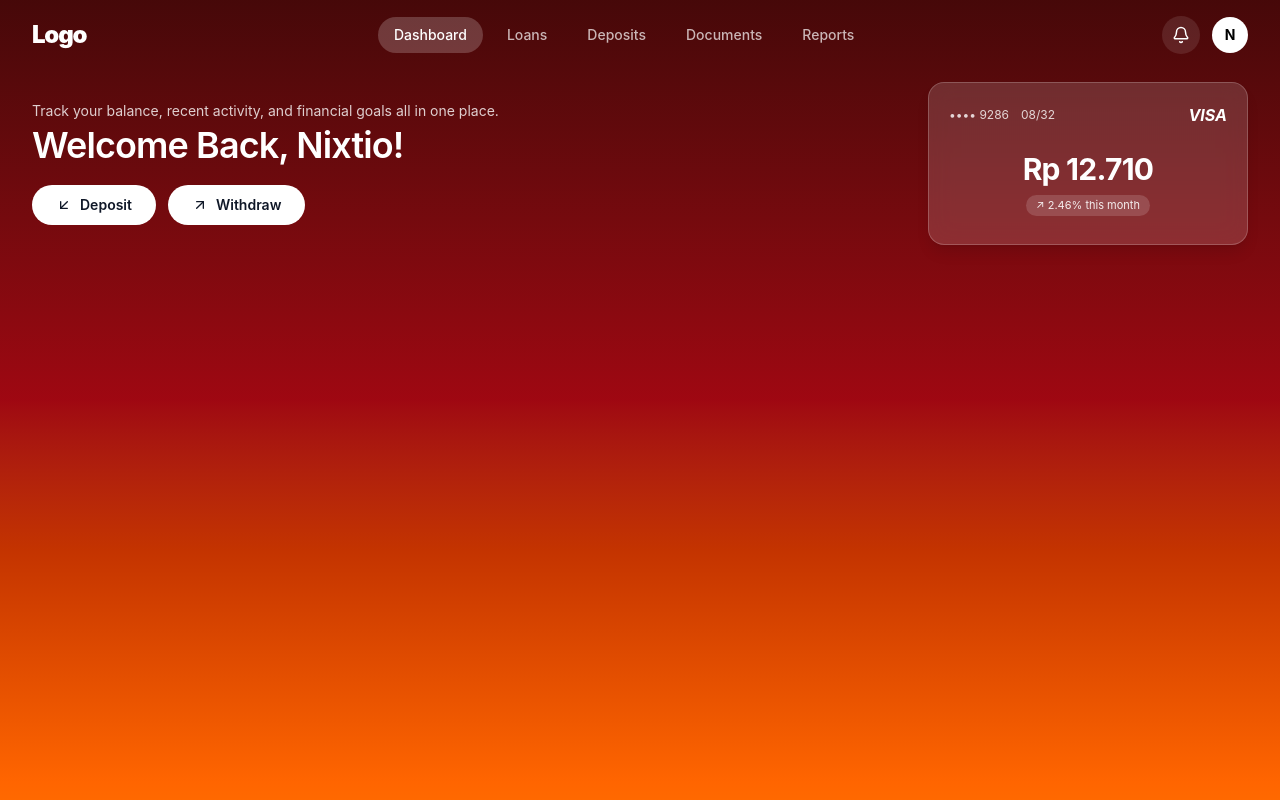
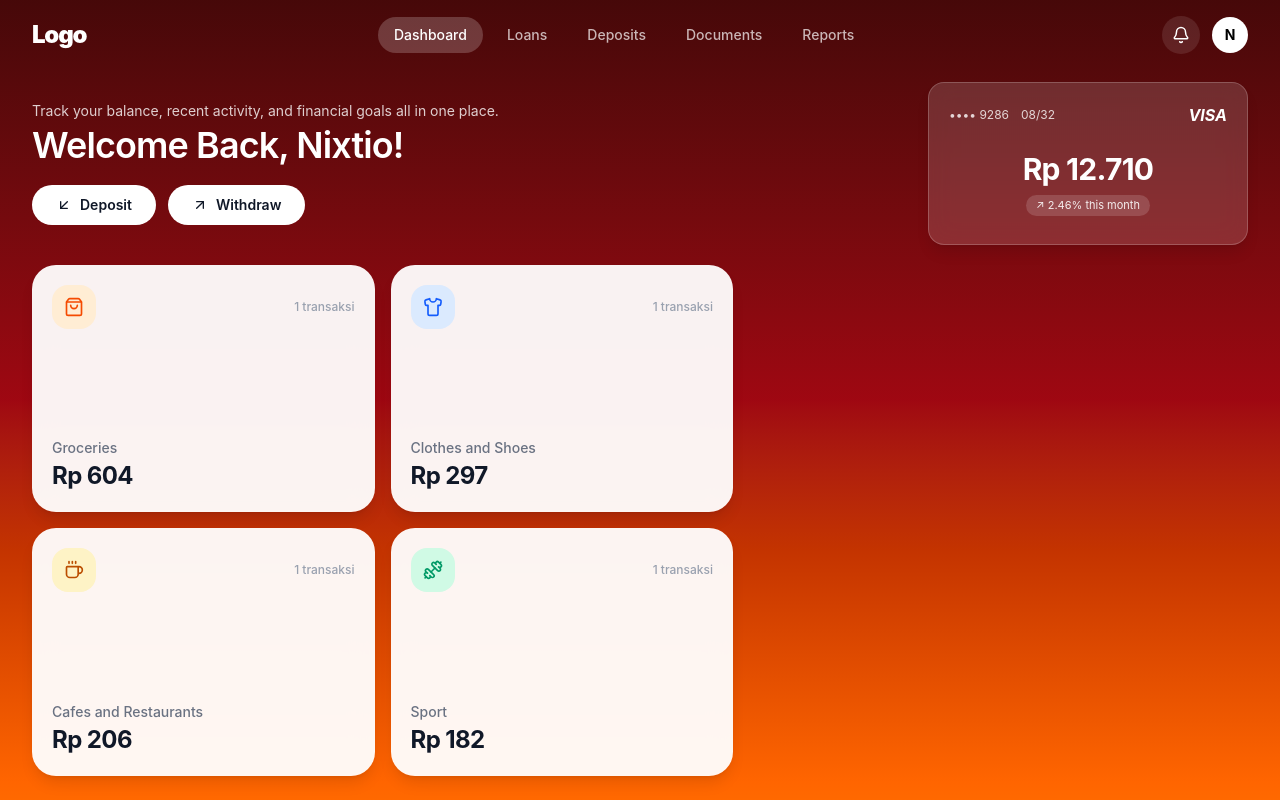
Before and after one commit to bayucr/expense-tracker, a React (Vite) app: page / in a window 1280 px wide. Built offline with nearby package versions, Linux system fonts and the light colour scheme.

Commit message:
feat: add categories balance in hero section

```diff
--- a/src/App.jsx
+++ b/src/App.jsx
@@ -1,10 +1,12 @@
 import { useState } from "react";
 import Navbar from "./components/Navbar";
 import Hero from "./components/Hero";
+import Category from "./components/Category";
 import { initialTransactions } from "./data/dummyTransactions";
 
 function App() {
   const [activePage, setActivePage] = useState("Dashboard");
+  const [transactions, setTransactions] = useState(initialTransactions);
 
   const totalBalance = initialTransactions.reduce((total, item) => {
     return item.type === "income" ? total + item.amount : total - item.amount;
@@ -14,7 +16,17 @@ function App() {
     <div className="h-screen overflow-hidden flex flex-col bg-gradient-to-b from-red-950 via-red-800 to-orange-500">
       <Navbar activePage={activePage} setActivePage={setActivePage} />
       <main className="flex-1 flex flex-col px-8 pb-6 overflow-hidden text-white">
-        {activePage === "Dashboard" && <Hero totalBalance={totalBalance} />}
+        {activePage === "Dashboard" && (
+          <>
+            <Hero totalBalance={totalBalance} />
+            <div className="flex-1 grid grid-cols-12 gap-5 mt-2 min-h-0">
+              <div className="col-span-7">
+                <Category transactions={transactions} />
+              </div>
+              {/* Area kanan (col-span-5) kita isi Riwayat Transaksi di Misi #5 */}
+            </div>
+          </>
+        )}
         {activePage === "Loans" && <p>Ini Halaman Loans</p>}
         {activePage === "Deposits" && <p>Ini Halaman Deposits</p>}
         {activePage === "Documents" && <p>Ini Halaman Documents</p>}
--- /dev/null
+++ b/src/components/Category.jsx
@@ -0,0 +1,61 @@
+import { ShoppingBag, Shirt, Coffee, Dumbbell } from "lucide-react";
+import { formatRupiah } from "../utils/formatCurrency";
+
+const CATEGORIES = [
+  {
+    name: "Groceries",
+    icon: ShoppingBag,
+    color: "bg-orange-100 text-orange-600",
+  },
+  {
+    name: "Clothes and Shoes",
+    icon: Shirt,
+    color: "bg-blue-100 text-blue-600",
+  },
+  {
+    name: "Cafes and Restaurants",
+    icon: Coffee,
+    color: "bg-amber-100 text-amber-700",
+  },
+  { name: "Sport", icon: Dumbbell, color: "bg-emerald-100 text-emerald-600" },
+];
+
+export default function Category({ transactions }) {
+  return (
+    <div className="grid grid-cols-2 grid-rows-2 gap-4 h-full">
+      {CATEGORIES.map((cat) => {
+        const Icon = cat.icon;
+        const categoryTrx = transactions.filter(
+          (trx) => trx.type === "expense" && trx.category === cat.name,
+        );
+        const totalSpent = categoryTrx.reduce(
+          (sum, trx) => sum + trx.amount,
+          0,
+        );
+
+        return (
+          <div
+            key={cat.name}
+            className="bg-white/95 backdrop-blur-md text-gray-900 rounded-3xl p-5 flex flex-col justify-between shadow-lg"
+          >
+            <div className="flex items-center justify-between">
+              <div className={`p-3 rounded-2xl ${cat.color}`}>
+                <Icon size={20} />
+              </div>
+              <span className="text-xs font-medium text-gray-400">
+                {categoryTrx.length} transaksi
+              </span>
+            </div>
+
+            <div>
+              <p className="text-sm font-medium text-gray-500">{cat.name}</p>
+              <p className="text-2xl font-bold tracking-tight mt-0.5">
+                {formatRupiah(totalSpent)}
+              </p>
+            </div>
+          </div>
+        );
+      })}
+    </div>
+  );
+}
--- a/src/components/Hero.jsx
+++ b/src/components/Hero.jsx
@@ -1,15 +1,7 @@
 import { ArrowDownLeft, ArrowUpRight } from "lucide-react";
+import { formatRupiah } from "../utils/formatCurrency";
 
 export default function Hero({ totalBalance }) {
-  // Ubah angka mentah jadi format ribuan dengan 2 angka di belakang koma
-  const formatRupiah = (amount) => {
-    return amount.toLocaleString("id-ID", {
-      style: "currency",
-      currency: "IDR",
-      maximumFractionDigits: 0,
-    });
-  };
-
   return (
     <section className="flex items-center justify-between py-3 text-white">
       {/* Bagian Kiri: Teks Sapaan & Tombol Aksi */}
--- /dev/null
+++ b/src/utils/formatCurrency.js
@@ -0,0 +1,8 @@
+// Ubah angka mentah jadi format ribuan dengan 2 angka di belakang koma
+export const formatRupiah = (amount) => {
+  return amount.toLocaleString("id-ID", {
+    style: "currency",
+    currency: "IDR",
+    maximumFractionDigits: 0,
+  });
+};
```
